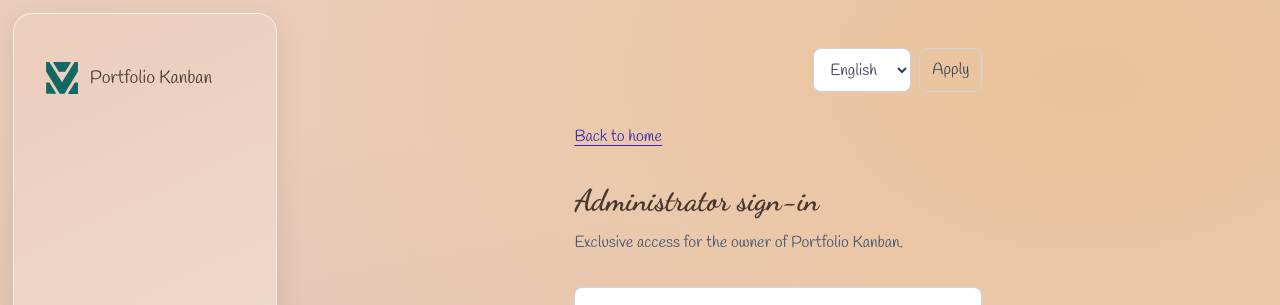
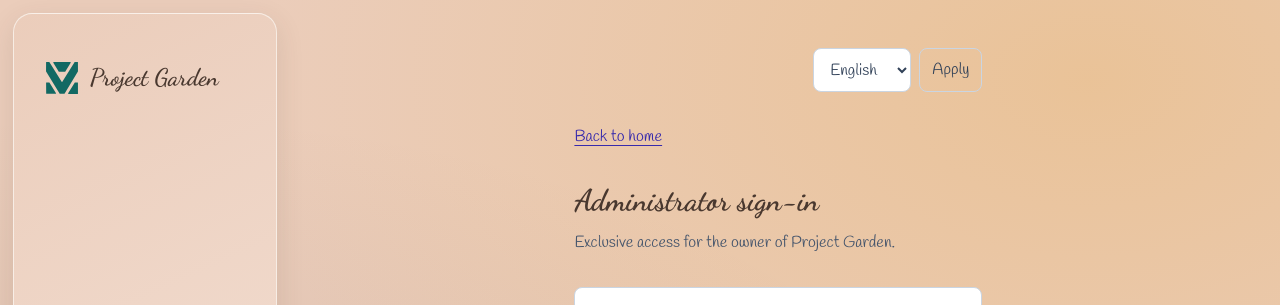
Before and after one commit to VictorMateu/public-kanban, a Next.js app: page /admin/login in a window 1280 px wide. Shown: the top 305 px of the page. Built offline with nearby package versions, Linux system fonts and the light colour scheme; no server answers.

Commit message:
feat(brand): rename application to Project Garden

```diff
--- a/app/admin/layout.tsx
+++ b/app/admin/layout.tsx
@@ -4,7 +4,8 @@ import { getTranslations } from "next-intl/server";
 
 export async function generateMetadata(): Promise<Metadata> {
   const t = await getTranslations("Auth");
-  return { title: `${t("adminTitle")} | Portfolio Kanban`, robots: { index: false, follow: false } };
+  const common = await getTranslations("Common");
+  return { title: `${t("adminTitle")} | ${common("appName")}`, robots: { index: false, follow: false } };
 }
 
 export default function AdminLayout({ children }: { children: ReactNode }) {
--- a/app/admin/login/page.tsx
+++ b/app/admin/login/page.tsx
@@ -18,7 +18,7 @@ export default async function LoginPage() {
       <div className="mb-8 flex justify-end"><LanguageSwitcher /></div>
       <Link href="/" className="text-indigo-800 underline underline-offset-4">{common("backHome")}</Link>
       <h1 className="mt-8 text-3xl font-bold">{t("title")}</h1>
-      <p className="mt-3 text-slate-600">{t("description")}</p>
+      <p className="mt-3 text-slate-600">{t("description", { appName: common("appName") })}</p>
       {isSupabaseConfigured() ? <LoginForm /> : (
         <p role="status" className="mt-8 rounded-lg border border-slate-300 bg-white p-4">
           {t("notConfigured")}
--- a/app/layout.tsx
+++ b/app/layout.tsx
@@ -22,7 +22,8 @@ const handlee = Handlee({
 
 export async function generateMetadata(): Promise<Metadata> {
   const t = await getTranslations("Metadata");
-  return { title: "Portfolio Kanban", description: t("description") };
+  const common = await getTranslations("Common");
+  return { title: common("appName"), description: t("description") };
 }
 
 export default async function RootLayout({ children }: { children: ReactNode }) {
--- a/components/app-shell.tsx
+++ b/components/app-shell.tsx
@@ -13,7 +13,7 @@ export async function AppShell({ children }: { children: ReactNode }) {
       <aside aria-label={t("sidebar")} className="workspace-sidebar">
         <div className="flex items-center justify-center gap-3 md:justify-start">
           <Image src="/brand/logo.svg" alt="" width={32} height={32} className="size-8 shrink-0 object-contain" />
-          <p className="sr-only text-lg font-normal md:not-sr-only">Portfolio Kanban</p>
+          <p className="sr-only font-heading text-2xl font-semibold md:not-sr-only">{t("appName")}</p>
         </div>
       </aside>
       <div className="workspace-content">{children}</div>
--- a/messages/ca.json
+++ b/messages/ca.json
@@ -60,7 +60,7 @@
   },
   "Auth": {
     "title": "Accés de l'administrador",
-    "description": "Accés exclusiu del propietari de Portfolio Kanban.",
+    "description": "Accés exclusiu del propietari de {appName}.",
     "email": "Correu electrònic",
     "password": "Contrasenya",
     "signIn": "Inicia la sessió",
--- a/messages/en.json
+++ b/messages/en.json
@@ -1,5 +1,6 @@
 {
   "Common": {
+    "appName": "Project Garden",
     "sidebar": "Workspace sidebar",
     "mainContent": "Main content",
     "skipContent": "Skip to content",
@@ -60,7 +61,7 @@
   },
   "Auth": {
     "title": "Administrator sign-in",
-    "description": "Exclusive access for the owner of Portfolio Kanban.",
+    "description": "Exclusive access for the owner of {appName}.",
     "email": "Email address",
     "password": "Password",
     "signIn": "Sign in",
--- a/messages/es.json
+++ b/messages/es.json
@@ -60,7 +60,7 @@
   },
   "Auth": {
     "title": "Acceso del administrador",
-    "description": "Acceso exclusivo del propietario de Portfolio Kanban.",
+    "description": "Acceso exclusivo del propietario de {appName}.",
     "email": "Correo electrónico",
     "password": "Contraseña",
     "signIn": "Iniciar sesión",
```
Also changed, not shown: 5 other files (tests, documents, lock files or other folders).
